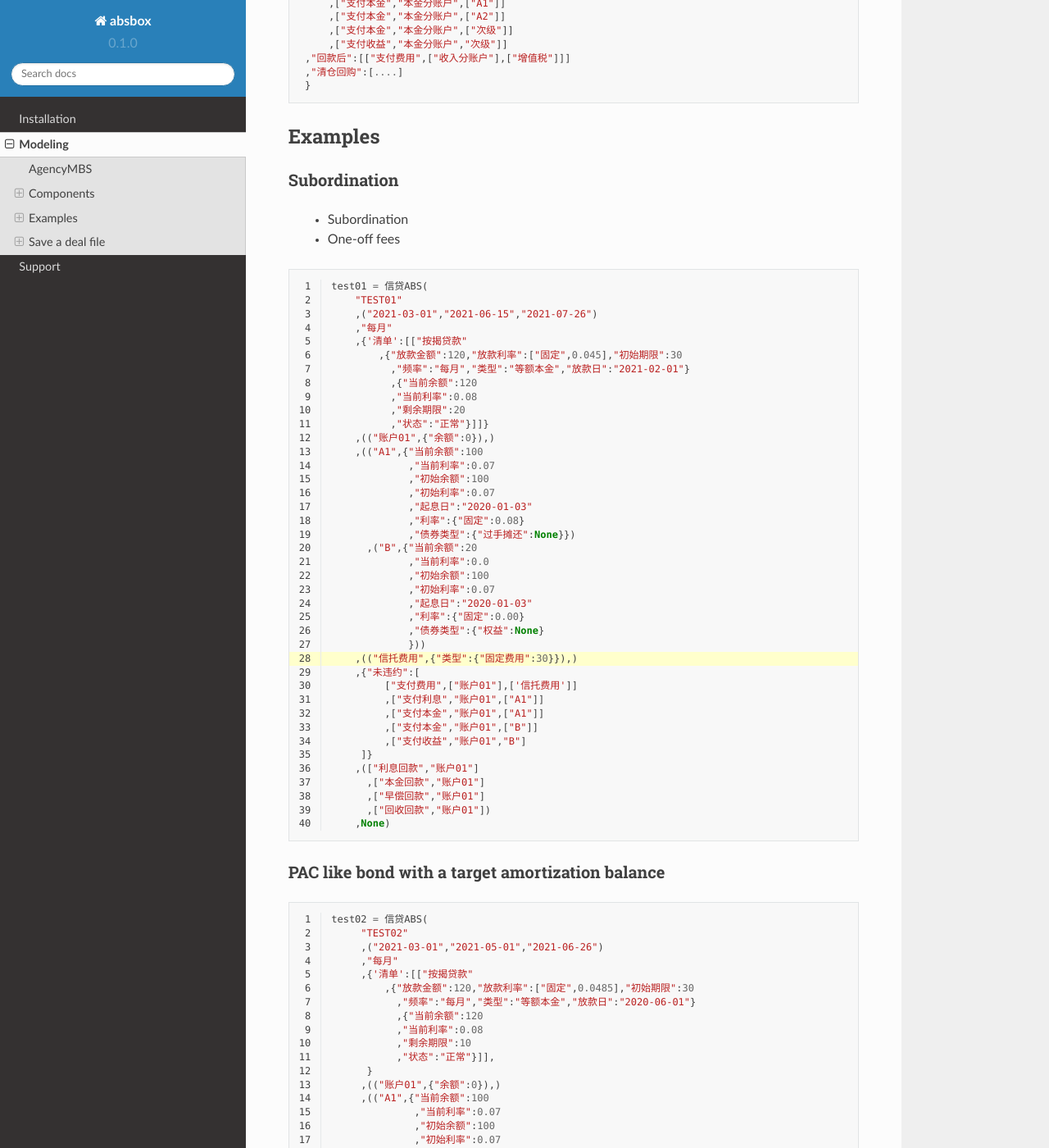
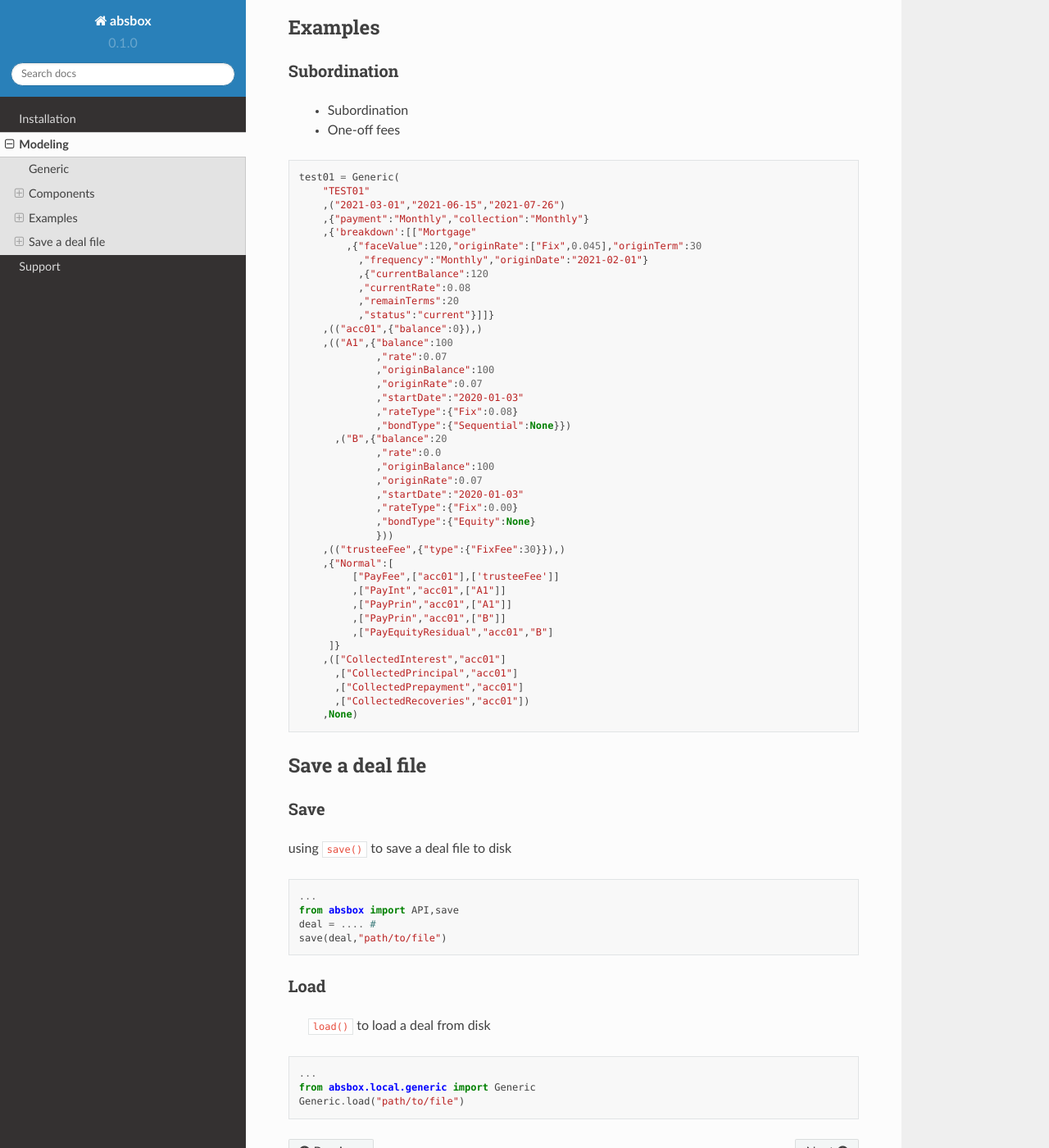
Before and after one commit to yellowbean/absbox-doc, a Sphinx documentation site: the page built from docs/source/modeling.rst, in a window 1280 px wide and 1400 px high, scrolled down 5036 px. Shown: the whole window at 82% size. Built offline with Sphinx 7.4.7 and the Read the Docs theme 2.0.0, drawn with Linux system fonts in a browser that asks for light colours; some of the changed text lies outside the part shown.

Commit message:
1st working version in English

```diff
--- a/README.rst
+++ b/README.rst
@@ -6,4 +6,4 @@ This repo serves document for Python `AbsBox` package .
 Features
 ------
 * Model deals
-* Cashflow projection
+* Cashflow projection, tranche pricing and multi-scenario analysis
--- a/docs/source/deal_sample/test01.py
+++ b/docs/source/deal_sample/test01.py
@@ -1,40 +1,40 @@
-test01 = 信贷ABS(
+test01 = Generic(
     "TEST01"
     ,("2021-03-01","2021-06-15","2021-07-26")
-    ,"每月"
-    ,{'清单':[["按揭贷款"
-        ,{"放款金额":120,"放款利率":["固定",0.045],"初始期限":30
-          ,"频率":"每月","类型":"等额本金","放款日":"2021-02-01"}
-          ,{"当前余额":120
-          ,"当前利率":0.08
-          ,"剩余期限":20
-          ,"状态":"正常"}]]}
-    ,(("账户01",{"余额":0}),)
-    ,(("A1",{"当前余额":100
-             ,"当前利率":0.07
-             ,"初始余额":100
-             ,"初始利率":0.07
-             ,"起息日":"2020-01-03"
-             ,"利率":{"固定":0.08}
-             ,"债券类型":{"过手摊还":None}})
-      ,("B",{"当前余额":20
-             ,"当前利率":0.0
-             ,"初始余额":100
-             ,"初始利率":0.07
-             ,"起息日":"2020-01-03"
-             ,"利率":{"固定":0.00}
-             ,"债券类型":{"权益":None}
+    ,{"payment":"Monthly","collection":"Monthly"}
+    ,{'breakdown':[["Mortgage"
+        ,{"faceValue":120,"originRate":["Fix",0.045],"originTerm":30
+          ,"frequency":"Monthly","originDate":"2021-02-01"}
+          ,{"currentBalance":120
+          ,"currentRate":0.08
+          ,"remainTerms":20
+          ,"status":"current"}]]}
+    ,(("acc01",{"balance":0}),)
+    ,(("A1",{"balance":100
+             ,"rate":0.07
+             ,"originBalance":100
+             ,"originRate":0.07
+             ,"startDate":"2020-01-03"
+             ,"rateType":{"Fix":0.08}
+             ,"bondType":{"Sequential":None}})
+      ,("B",{"balance":20
+             ,"rate":0.0
+             ,"originBalance":100
+             ,"originRate":0.07
+             ,"startDate":"2020-01-03"
+             ,"rateType":{"Fix":0.00}
+             ,"bondType":{"Equity":None}
              }))
-    ,(("信托费用",{"类型":{"固定费用":30}}),)
-    ,{"未违约":[
-         ["支付费用",["账户01"],['信托费用']]
-         ,["支付利息","账户01",["A1"]]
-         ,["支付本金","账户01",["A1"]]
-         ,["支付本金","账户01",["B"]]
-         ,["支付收益","账户01","B"]
+    ,(("trusteeFee",{"type":{"FixFee":30}}),)
+    ,{"Normal":[
+         ["PayFee",["acc01"],['trusteeFee']]
+         ,["PayInt","acc01",["A1"]]
+         ,["PayPrin","acc01",["A1"]]
+         ,["PayPrin","acc01",["B"]]
+         ,["PayEquityResidual","acc01","B"]
      ]}
-    ,(["利息回款","账户01"]
-      ,["本金回款","账户01"]
-      ,["早偿回款","账户01"]
-      ,["回收回款","账户01"])
+    ,(["CollectedInterest","acc01"]
+      ,["CollectedPrincipal","acc01"]
+      ,["CollectedPrepayment","acc01"]
+      ,["CollectedRecoveries","acc01"])
     ,None)
--- a/docs/source/modeling.rst
+++ b/docs/source/modeling.rst
@@ -13,13 +13,13 @@ Deal Modeling is a process to build a deal with descriptive factual data, like:
 
 `absbox` ships with couple built-in class to accomodate serval deal typs, like Agency MBS or Automobile Loans Deal.
 
-.. _AgencyMBS:
+.. _Generic ABS:
 
-AgencyMBS
+Generic
 ====
 .. code-block:: python
 
-   from absbox.local.us import
+   from absbox import generic
 
 
 Components
@@ -27,17 +27,12 @@ Components
 Dates
 ----
 
-- Closing Date:
-  指 原始权益人 将 底层资产转移到SPV的当天。该日期之后所有资产的现金流的归属于SPV
+- `Closing Date`: All pool cashflow after `Closing Date` will be flow into the SPV
 
-- Settle Date:
-  指 产品 成立之后，负债端债券的起始计算利息的日期。
+- `Settle Date`: Bond start to accure interest after `Settle Date`
 
-- First Pay Date / Next Pay Date:
-  指 产品 成立之后，负债端第一次支付利息/本金的日期。
+- `First Pay Date` / `Next Pay Date`: First execution of waterfall or next date of executing the waterfall
 
-建模时按照顺序，通过建立一个tuple ``(封包日,起息日,首次支付日)`` 用于描述产品的日期要素.
-因为日期有着业务顺序含义，因此无需通过字典形式进行建模，而是一个tuple即可。
 
 .. code-block:: python
 
@@ -61,18 +56,17 @@ Dates
   # 起息日=2022-09-26，表示 2022-10-26的债券兑付起息日为 2022-09-26
   # 下次支付日=2022-10-26
 
-费用
+Fee/Expenses
 ----
 
-费用类型包括
-  * 一次性费用, 例如需要支付的承销费用。
-  * 周期性费用, 例如一年一次的跟踪评级费用,或者每个月产生的事务性费用
-  * 按照比例产生的费用
-     * 例如按照 ``资产池余额`` ,或者 ``债券余额`` 作为基数的费用，计算年化费用
-     * 或者按照 ``资产池利息`` ,作为基数的增值税计算费用
-     * 或者按照 ``违约余额`` , 作为基数计算违约处置费用
+Fees fall into couple categories:
+  * one-off, with initial balance and won't get paid after initial balance was paid off。
+  * reoccur fee , a fix amount fee which shall be paid annually
+  * pecerntage fee, a fee type which the due amount depends on a percentage of balance, ie
+     * ``current pool balance`` ,或者 ``current bond balance`` 作为基数的费用，计算年化费用
+     * ``defaulted balance`` , 作为基数计算违约处置费用
 
-建模格式为： ``(费用名称 , {费用描述} )``
+format： ``({fee name} , {fee description} )``
 
 示例为设定两个费用，一个按照当期资产池利息金额乘以3.25%。另外一个按照资产池余额的年化2%收取当期费用。
 
@@ -263,75 +257,15 @@ Subordination
 
 .. literalinclude:: deal_sample/test01.py
    :language: python
-   :linenos:
-   :emphasize-lines: 28
-
-PAC like bond with a target amortization balance
-----
-
-.. literalinclude:: deal_sample/test02.py
-   :language: python
-   :linenos:
-   :emphasize-lines: 20-22
-
-Pay out account by percentage of account balance
-----
-
-当进行清仓回购的时候，剩余资金按照 3：7 分成比例支付给次级投资者和服务商。
-
-.. literalinclude:: deal_sample/test03.py
-   :language: python
-   :linenos:
-   :emphasize-lines: 40-42
-
-
-Floating tranche
-----
-
-.. literalinclude:: deal_sample/test04.py
-   :language: python
-   :linenos:
-   :emphasize-lines: 22,30,38
-
-
-Clean up call
-----
-
-.. literalinclude:: deal_sample/test06.py
-   :language: python
-   :linenos:
-   :emphasize-lines: 74
-
-
-Model pool cashflow mannually
-----
-  * annualized fee rate 0.12%
-
-.. literalinclude:: deal_sample/test07.py
-   :language: python
-   :linenos:
-   :emphasize-lines: 6-41
-
-Reserve Account with target balance
-----
-* Target amount is higher of
-   * 0.9% of pool balance
-   * 3*(Due fee + Due Int paied)
-
-.. literalinclude:: deal_sample/test08.py
-   :language: python
-   :linenos:
-   :emphasize-lines: 59-66
 
 
 
 Save a deal file
 ====
-建议通过python自带的 ``pickle`` 包对建模文件进行存储。
 
 Save
 ----
-建模的内容可以通过调用 ``save()`` 方法将内容保存至本地文件夹。
+using ``save()`` to save a deal file to disk
 
 .. code-block:: python
 
@@ -342,10 +276,10 @@ Save
 
 Load
 ----
-建模的内容可以通过调用 ``load()`` 方法将内容保存至本地文件夹。
+ ``load()`` to load a deal from disk
 
 .. code-block:: python
 
   ...
-  from absbox.local.china import 信贷ABS
-  信贷ABS.load("path/to/file")
+  from absbox.local.generic import Generic
+  Generic.load("path/to/file")
```
Also changed, not shown: other parts of docs/source/modeling.rst (+1 -1 lines), docs/source/support.rst (+10 -2 lines).
